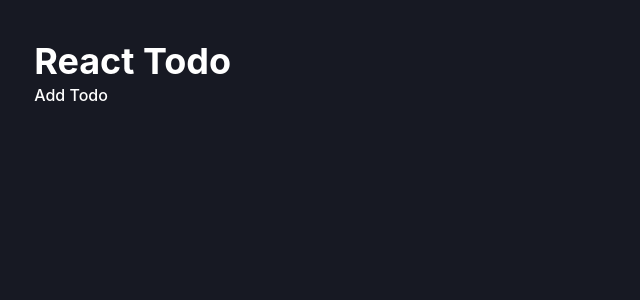
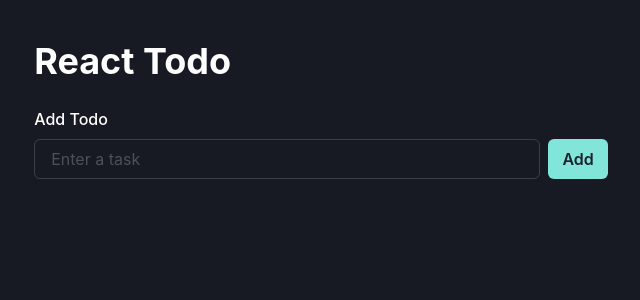
Before and after one commit to brendon-rofe/react-todo, a React (Vite) app: page / in a window 1280 px wide. Shown: the top 300 px of the page, without its empty margins (319-959 px from the left). Built offline with nearby package versions, Linux system fonts and the light colour scheme.

Commit message:
feat: Implement rest of initial UI setup

```diff
--- a/package.json
+++ b/package.json
@@ -15,6 +15,7 @@
     "vite": "^6.3.5"
   },
   "dependencies": {
+    "@chakra-ui/icons": "^2.2.4",
     "@chakra-ui/react": "^2.10.9",
     "@emotion/react": "^11.14.0",
     "@emotion/styled": "^11.14.0",
--- a/src/App.tsx
+++ b/src/App.tsx
@@ -1,4 +1,21 @@
-import { ChakraProvider, extendTheme, Container, Heading, Box, type ThemeConfig, FormControl, FormLabel } from "@chakra-ui/react";
+import {
+  ChakraProvider,
+  extendTheme,
+  Container,
+  Heading,
+  Box,
+  type ThemeConfig,
+  FormControl,
+  FormLabel,
+  Input,
+  Button,
+  VStack,
+  HStack,
+  Text,
+  IconButton,
+} from "@chakra-ui/react"
+import { useState } from "react"
+import { CloseIcon } from "@chakra-ui/icons"
 
 const config: ThemeConfig = {
   initialColorMode: "dark",
@@ -8,20 +25,56 @@ const config: ThemeConfig = {
 const theme = extendTheme({ config })
 
 function App() {
+  const [todos, setTodos] = useState<string[]>([])
+  const [input, setInput] = useState("")
+
+  const addTodo = () => {
+    if (!input.trim()) return
+    setTodos([...todos, input])
+    setInput("")
+  }
+
+  const removeTodo = (index: number) => {
+    setTodos(todos.filter((_, i) => i !== index))
+  }
 
   return (
     <ChakraProvider theme={theme}>
       <Box bg="gray.900" color="white" minH="100vh" py={10}>
         <Container>
-          <Heading>React Todo</Heading>
-          <FormControl>
+          <Heading mb={6}>React Todo</Heading>
+
+          <FormControl mb={4}>
             <FormLabel>Add Todo</FormLabel>
+            <HStack>
+              <Input
+                placeholder="Enter a task"
+                value={input}
+                onChange={(e) => setInput(e.target.value)}
+              />
+              <Button colorScheme="teal" onClick={addTodo}>
+                Add
+              </Button>
+            </HStack>
           </FormControl>
+
+          <VStack align="stretch" spacing={3}>
+            {todos.map((todo, i) => (
+              <HStack key={i} justify="space-between" p={3} bg="gray.700" borderRadius="md">
+                <Text>{todo}</Text>
+                <IconButton
+                  aria-label="Delete todo"
+                  icon={<CloseIcon />}
+                  size="sm"
+                  onClick={() => removeTodo(i)}
+                />
+              </HStack>
+            ))}
+          </VStack>
         </Container>
       </Box>
     </ChakraProvider>
   )
-
 }
 
 export default App
```
Also changed, not shown: 1 other file (tests, documents, lock files or other folders).
